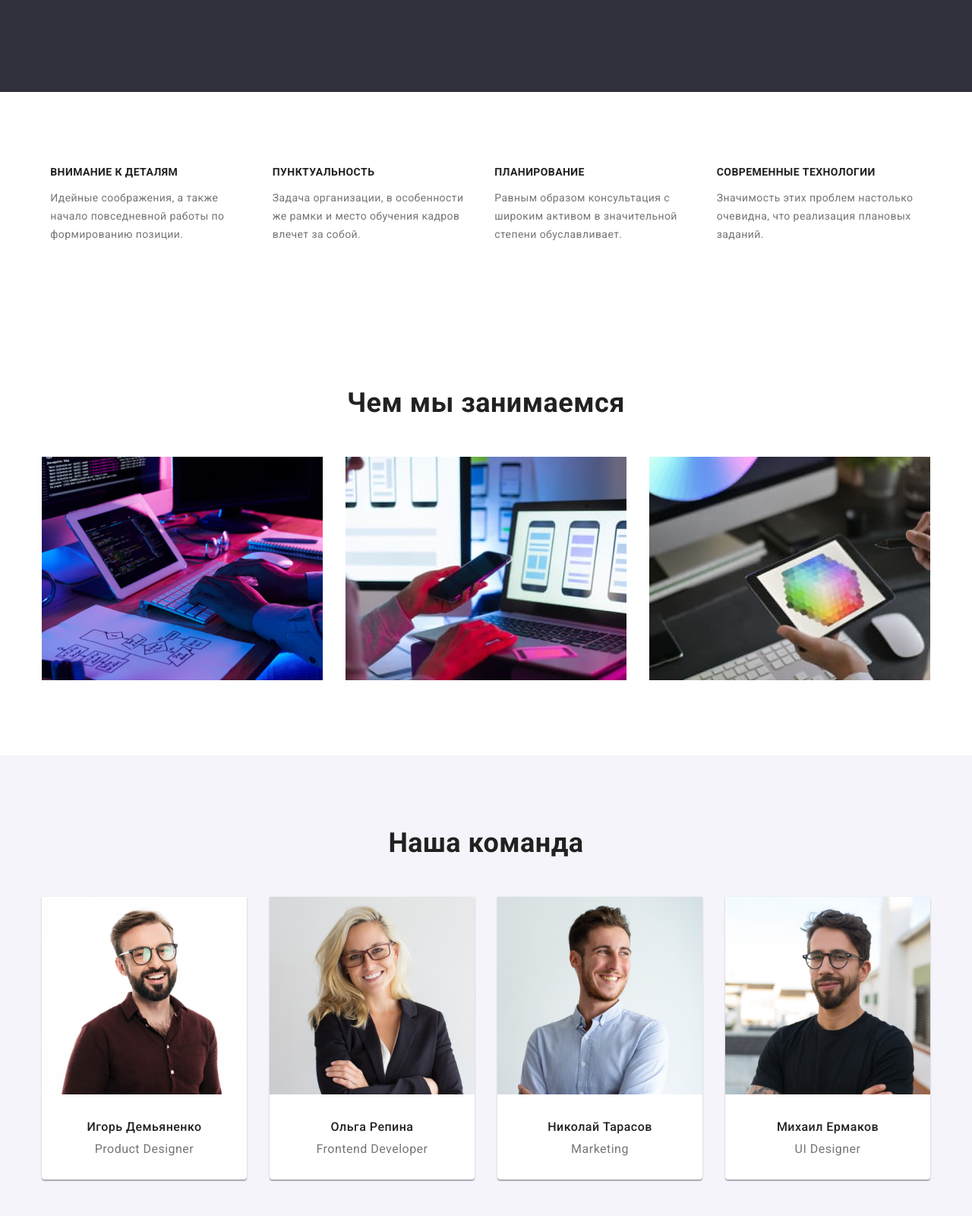
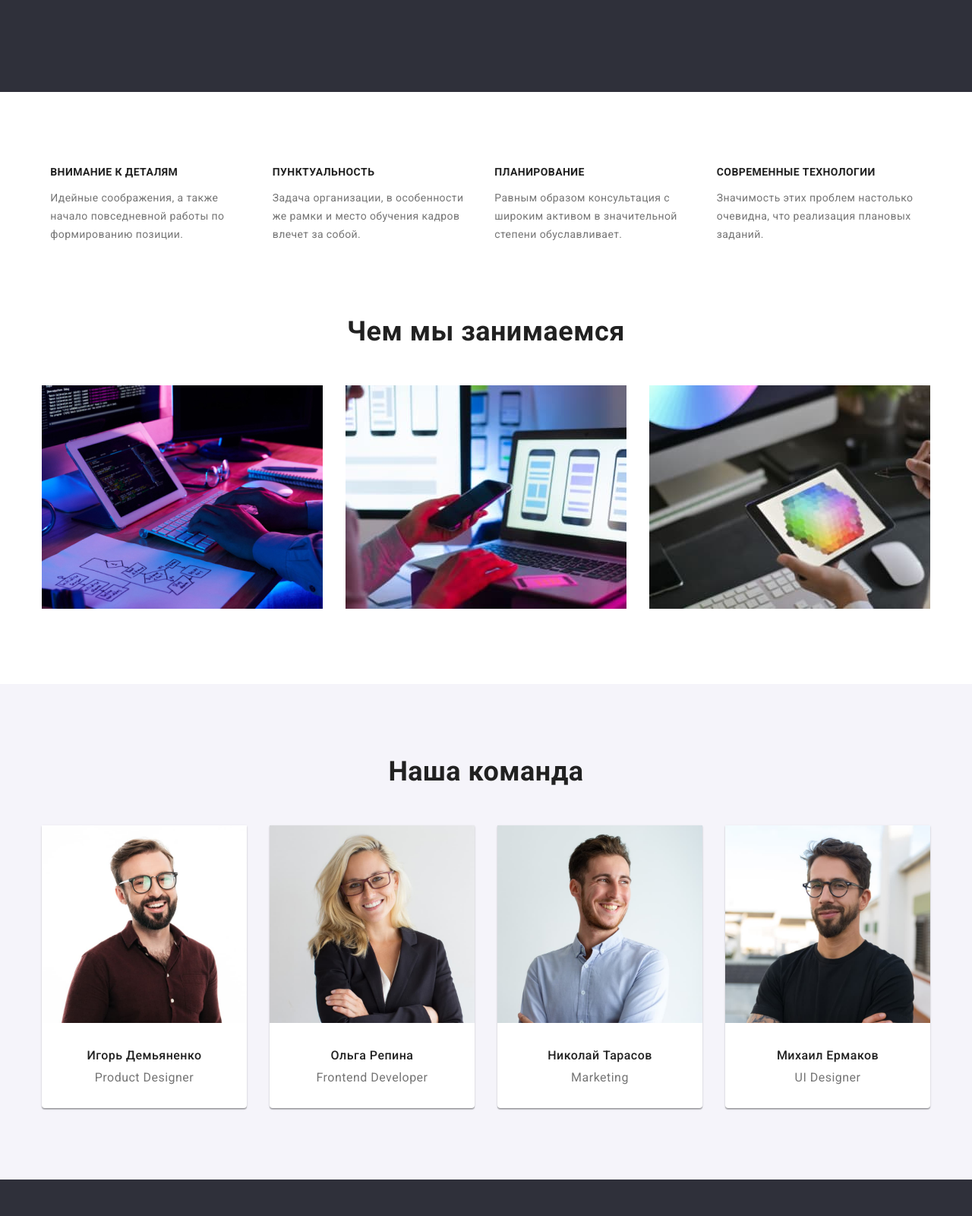
Before and after one commit to Ilnytska/goit-markup-hw-03, a plain HTML site: page index.html in a window 1280 px wide. Shown: the part 560-2160 px from the top of the page at 76% size. Drawn offline with nearby package versions, Linux system fonts and the light colour scheme.

Commit message:
update css

```diff
--- a/css/style.css
+++ b/css/style.css
@@ -137,6 +137,8 @@ li {
   align-items: center;
   flex-direction: column;
   justify-content: center;
+  padding-top: 200px;
+  padding-bottom: 200px;
 }
 .cta-title {
   color: #ffffff;
@@ -146,7 +148,7 @@ li {
   line-height: 1.36;
   text-align: center;
   letter-spacing: 0.06em;
-  padding-top: 200px;
+
   padding-bottom: 30px;
   width: 696px;
 }
@@ -161,9 +163,11 @@ li {
   height: 50px;
   border: 0;
   border-radius: 4px;
-  margin-bottom: 200px;
 }
 /*особенности*/
+.section-features {
+  padding-top: 94px;
+}
 .list-features {
   font-size: 14px;
   line-height: 1.71;
@@ -188,7 +192,7 @@ li {
   color: var(--title-color);
   font-size: 36px;
   font-weight: bold;
-  padding-bottom: 50px;
+  margin-bottom: 50px;
   text-align: center;
 }
 .jobs-section-list {
@@ -231,21 +235,24 @@ li {
   color: var(--title-color);
   font-size: 36px;
   font-weight: bold;
-  padding-bottom: 50px;
+  margin-bottom: 50px;
   text-align: center;
+}
+.card-description {
+  text-align: center;
+  align-items: center;
+  padding-top: 30px;
+  padding-bottom: 30px;
 }
 .team-section-card-title {
   color: var(--title-color);
   font-size: 16px;
   font-weight: 500;
-  text-align: center;
-  padding-top: 30px;
+
   padding-bottom: 10px;
 }
 .team-section-card-text {
   font-size: 16px;
-  text-align: center;
-  padding-bottom: 30px;
 }
 /*footer*/
 .footer-section {
@@ -267,6 +274,7 @@ li {
   margin-top: 20px;
 }
 .link-mail-footer {
+  display: block;
   margin-top: 9px;
   margin-bottom: 9px;
 }
@@ -290,7 +298,7 @@ li {
   margin-left: auto;
   margin-right: auto;
   justify-content: center;
-  padding-bottom: 50px;
+  margin-bottom: 50px;
 }
 .portfolio-filter-button {
   background-color: var(--accent-background-color);
--- a/index.html
+++ b/index.html
@@ -57,7 +57,7 @@
         <button class="cta-btn" type="button">Заказать услугу</button>
       </section>
       <!--Особенности-->
-      <section class="section">
+      <section class="section-features">
         <div class="container">
           <h2 visually hidden>title</h2>
           <ul class="list-features">
@@ -136,8 +136,10 @@
                 width="270"
                 height="260"
               />
+              <div class="card-description">
                 <h3 class="team-section-card-title">Игорь Демьяненко</h3>
                 <p class="team-section-card-text" lang="en">Product Designer</p>
+              </div>
             </li>
             <li class="card">
               <img
@@ -146,8 +148,12 @@
                 width="270"
                 height="260"
               />
+              <div class="card-description">
                 <h3 class="team-section-card-title">Ольга Репина</h3>
-              <p class="team-section-card-text" lang="en">Frontend Developer</p>
+                <p class="team-section-card-text" lang="en">
+                  Frontend Developer
+                </p>
+              </div>
             </li>
             <li class="card">
               <img
@@ -156,8 +162,10 @@
                 width="270"
                 height="260"
               />
+              <div class="card-description">
                 <h3 class="team-section-card-title">Николай Тарасов</h3>
                 <p class="team-section-card-text" lang="en">Marketing</p>
+              </div>
             </li>
             <li class="card">
               <img
@@ -166,8 +174,10 @@
                 width="270"
                 height="260"
               />
+              <div class="card-description">
                 <h3 class="team-section-card-title">Михаил Ермаков</h3>
                 <p class="team-section-card-text" lang="en">UI Designer</p>
+              </div>
             </li>
           </ul>
         </div>
```
Lines whose indentation alone changed are shown as unchanged.
